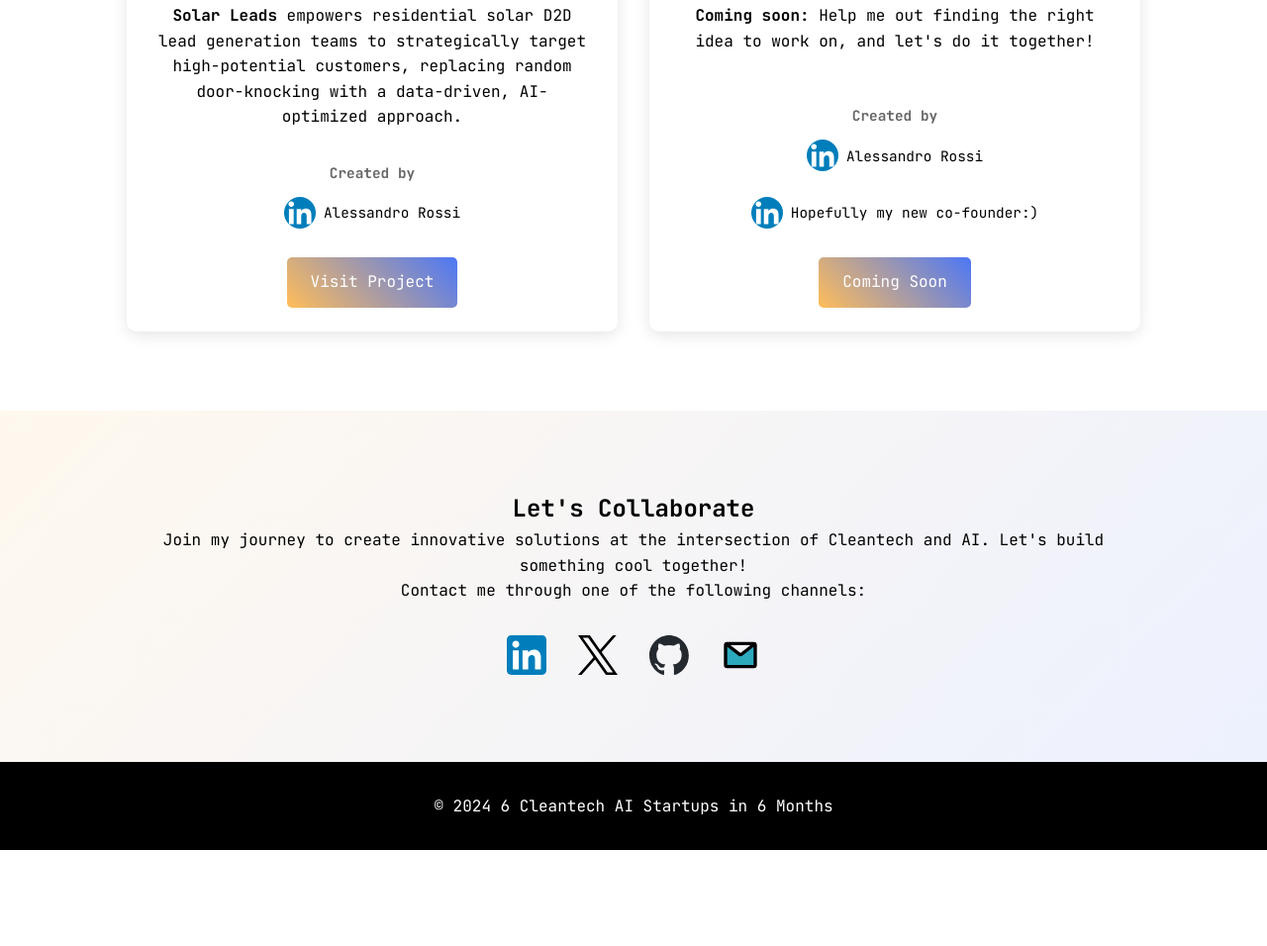
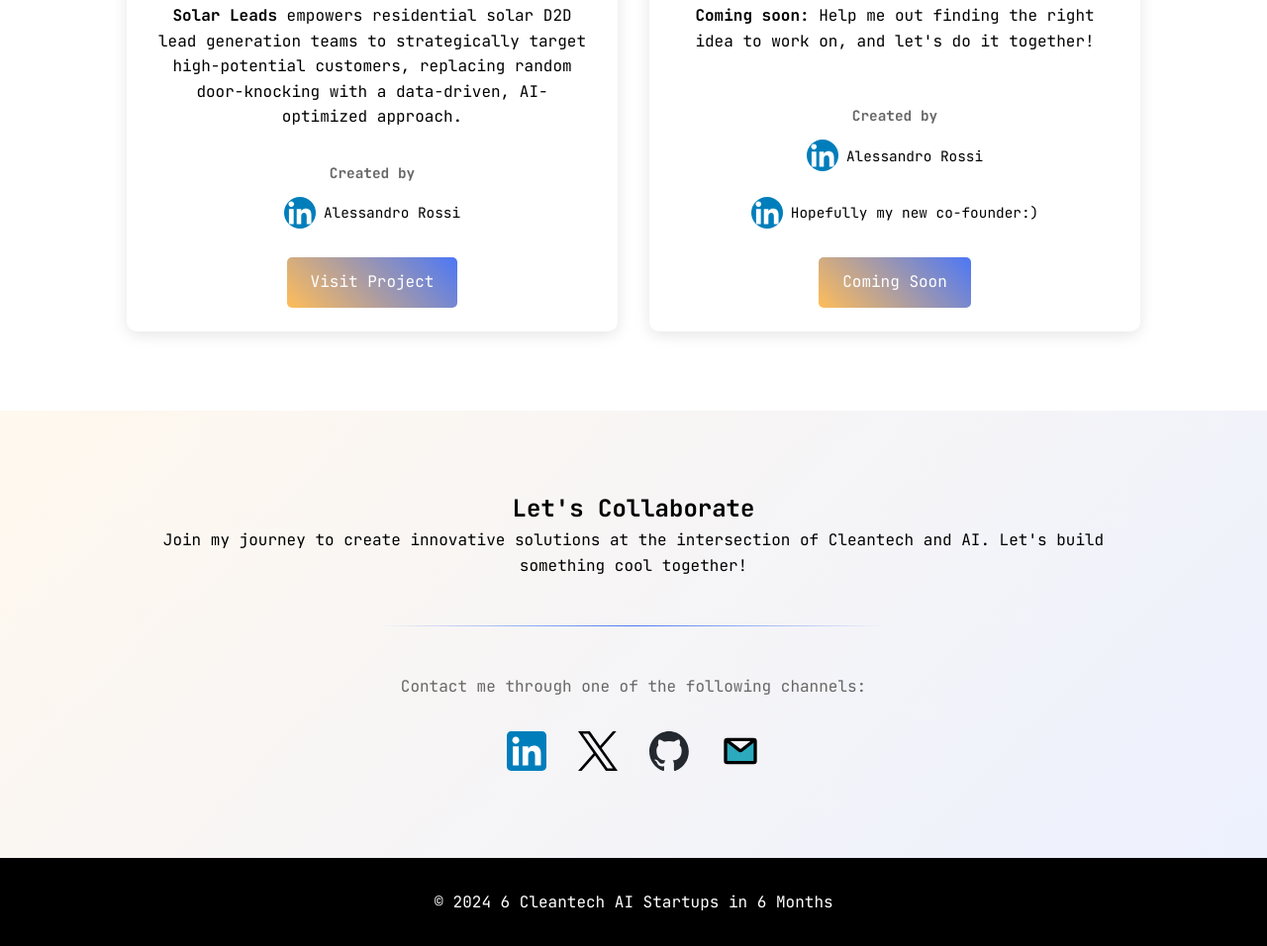
Before and after one commit to alessandroredrouge/6_Cleantech_AI_Startups_in_6_Months, a plain HTML site: page static-site/index.html in a window 1280 px wide. Shown: the part 2095-3051 px from the top of the page at 99% size. Before the commit the page ends 2954 px from the top, so only its background shows below. Drawn offline with Linux system fonts and the light colour scheme.

Commit message:
Improved collaborate section

```diff
--- a/static-site/css/style.css
+++ b/static-site/css/style.css
@@ -448,3 +448,15 @@ footer {
         height: 35px;
     }
 }
+
+.contact-divider {
+    width: 50%;
+    height: 1px;
+    background: linear-gradient(90deg, transparent, var(--ai-blue), transparent);
+    margin: 3rem auto;
+}
+
+.contact-heading {
+    color: #666;
+    margin-bottom: 1.5rem;
+}
--- a/static-site/index.html
+++ b/static-site/index.html
@@ -128,7 +128,10 @@
     <section id="collaborate" class="collaborate">
         <h2>Let's Collaborate</h2>
         <p>Join my journey to create innovative solutions at the intersection of Cleantech and AI. Let's build something cool together!</p>
-        <p>Contact me through one of the following channels:</p>
+
+        <div class="contact-divider"></div>
+
+        <p class="contact-heading">Contact me through one of the following channels:</p>
         <div class="contact-links">
             <a href="https://www.linkedin.com/in/alessandro-rossi1/" target="_blank" class="contact-link">
                 <img src="images/LinkedIn_icon.svg" alt="LinkedIn">
```
